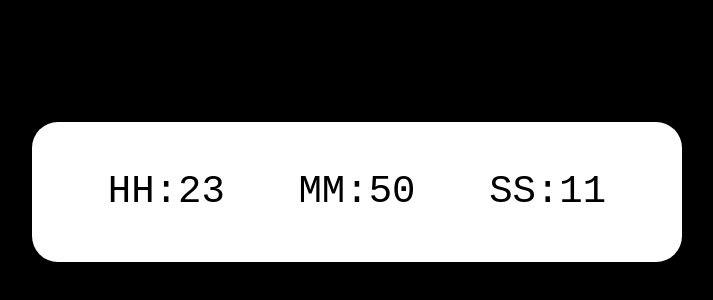
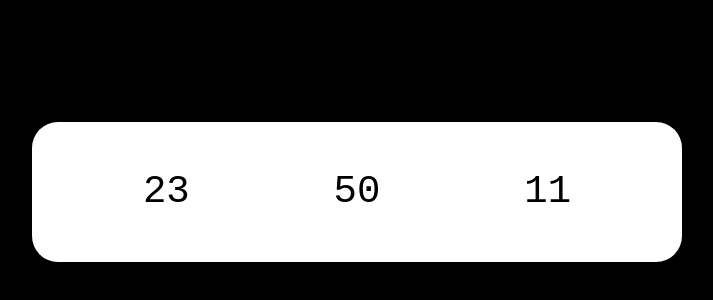
Before and after one commit to devkevbot/demos, a website: page www/clock/index.html in a window 1280 px wide. Shown: the part 208-508 px from the top of the page, without its empty margins (283-996 px from the left). Drawn offline with Linux system fonts and the light colour scheme.

Commit message:
Remove time prefixes from clock demo

```diff
--- a/www/clock/styles.css
+++ b/www/clock/styles.css
@@ -44,13 +44,13 @@ body {
 }
 
 #hours::before {
-  content: "HH:";
+  content: "";
 }
 
 #minutes::before {
-  content: "MM:";
+  content: "";
 }
 
 #seconds::before {
-  content: "SS:";
+  content: "";
 }
```
